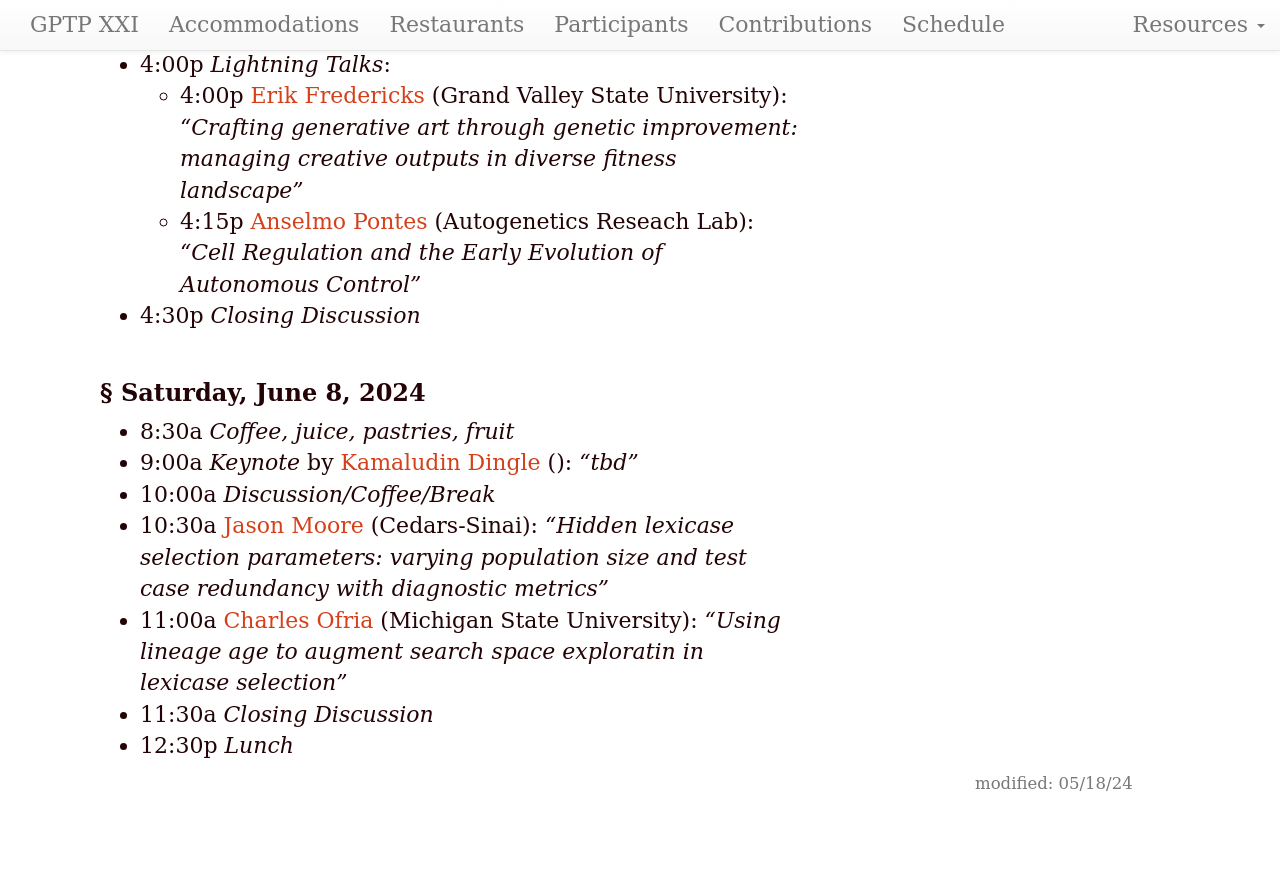
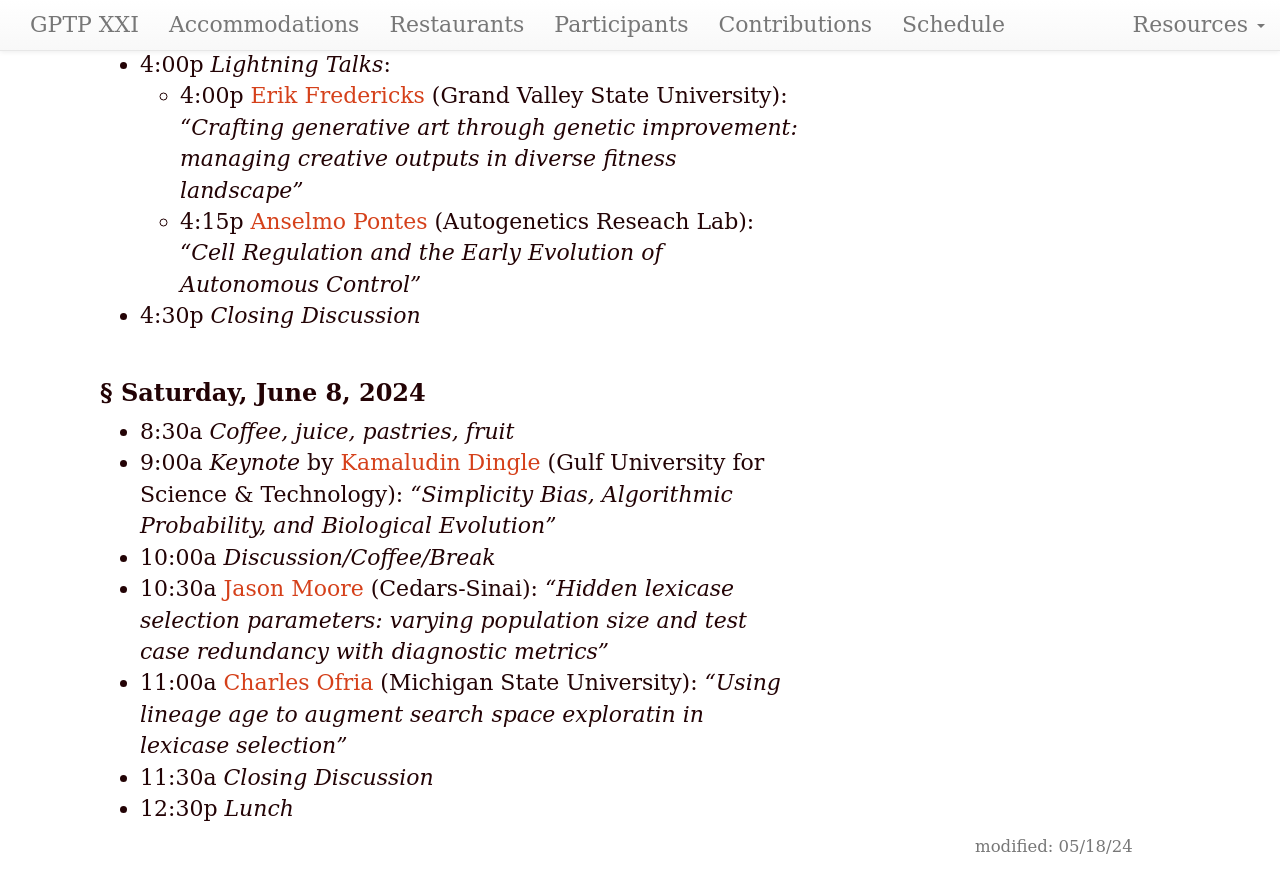
Before and after one commit to GPTP-workshop/gptp-workshop.github.io, a Jekyll site: the page built from schedule.md, in a window 1280 px wide and 900 px high, scrolled down 2831 px. Shown: the top 893 px of the window. Built offline with Jekyll 4.4.1, drawn with Linux system fonts in a browser that asks for light colours; our own code applies the rules of GitHub Pages for plain Markdown files; before the commit the page ends 3668 px from its top, so only the background shows below that.

Commit message:
Update schedule.md

```diff
--- a/schedule.md
+++ b/schedule.md
@@ -17,7 +17,7 @@ GPTP-2024 will be held at the main campus of University of Michigan, Weiser Hall
 
 - 8:30a _Coffee, juice, pastries, fruit_
 - 9:00a _Opening Remarks_
-- 9:15a _Keynote_ by [Allison Earl](https://lsa.umich.edu/psych/people/faculty/anearl.html) (University of Michigan, Psychology): _"tbd"_
+- 9:15a _Keynote_ by [Allison Earl](https://lsa.umich.edu/psych/people/faculty/anearl.html) (University of Michigan, Psychology): _"TBD"_
 - 10:00a _Break/Discussion/Coffee_
 - 10:30a [Mark Kotanchek](https://evolved-analytics.com/) (Evolved Analytics): _"Representation and reachability: assumtion impact in data modeling"_
 - 11:00a [Mengjie Zhang](https://people.wgtn.ac.nz/Mengjie.Zhang) (Victoria University of Wellington): _"EvoFeat: genetic programming-based feature engineering approach to tabular data classification"_
@@ -39,7 +39,7 @@ GPTP-2024 will be held at the main campus of University of Michigan, Weiser Hall
 ### Friday, June 7, 2024
 
 - 8:30a _Coffee, juice, pastries, fruit_
-- 9:00a _Keynote_ by [Maria Robelleda](https://) (): _"tbd"_
+- 9:00a _Keynote_ by [Maria Robelleda](https://) (): _"TBD"_
 - 10:00a _Discussion/Coffee/Break_
 - 10:30a [Lukas Sekanina](https://www.fit.vut.cz/person/sekanina/) (Faculty of Information Technology, Brno University of Technology): _"Genetic Programming with Memory for Approximate Data Reconstruction"_
 - 11:00a [Lee Spector](https://www.amherst.edu/people/facstaff/lspector) (Amherst College): _"Ratcheted radom search for self-programming boolean networks"_
@@ -59,7 +59,7 @@ GPTP-2024 will be held at the main campus of University of Michigan, Weiser Hall
 
 ### Saturday, June 8, 2024
 - 8:30a _Coffee, juice, pastries, fruit_
-- 9:00a _Keynote_ by [Kamaludin Dingle](https://) (): _"tbd"_
+- 9:00a _Keynote_ by [Kamaludin Dingle](https://www.gust.edu.kw/faculty-staff/Dingle.K) (Gulf University for Science & Technology): _"Simplicity Bias, Algorithmic Probability, and Biological Evolution"_
 - 10:00a _Discussion/Coffee/Break_
 - 10:30a [Jason Moore](https://www.cedars-sinai.edu/research/labs/moore.html) (Cedars-Sinai): _"Hidden lexicase selection parameters: varying population size and test case redundancy with diagnostic metrics"_
 - 11:00a [Charles Ofria](https://ofria.com/) (Michigan State University): _"Using lineage age to augment search space exploratin in lexicase selection"_
```
